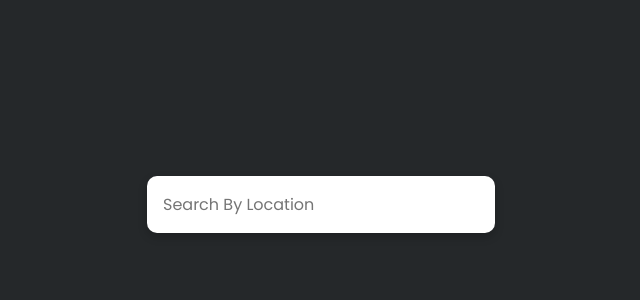
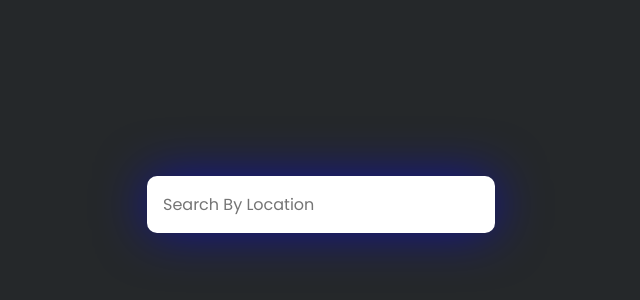
Before and after one commit to PowerLevel9000/JavaScript-smallProjects, a plain HTML site: page Weather-app/index.html in a window 1280 px wide. Shown: the part 196-496 px from the top of the page, without its empty margins (319-959 px from the left). Drawn offline with Linux system fonts and the light colour scheme.

Commit message:
added box shadow

```diff
--- a/Weather-app/style.css
+++ b/Weather-app/style.css
@@ -22,7 +22,7 @@ input {
   border: none;
   background-color: #fff;
   font-family: inherit;
-  box-shadow: 0 4px 10px rgba(0, 0, 0, 0.2);
+  box-shadow: 0 0 50px rgba(0, 0, 255, 0.5);
   min-width: 300px;
   font-size: 1rem;
 }
```
